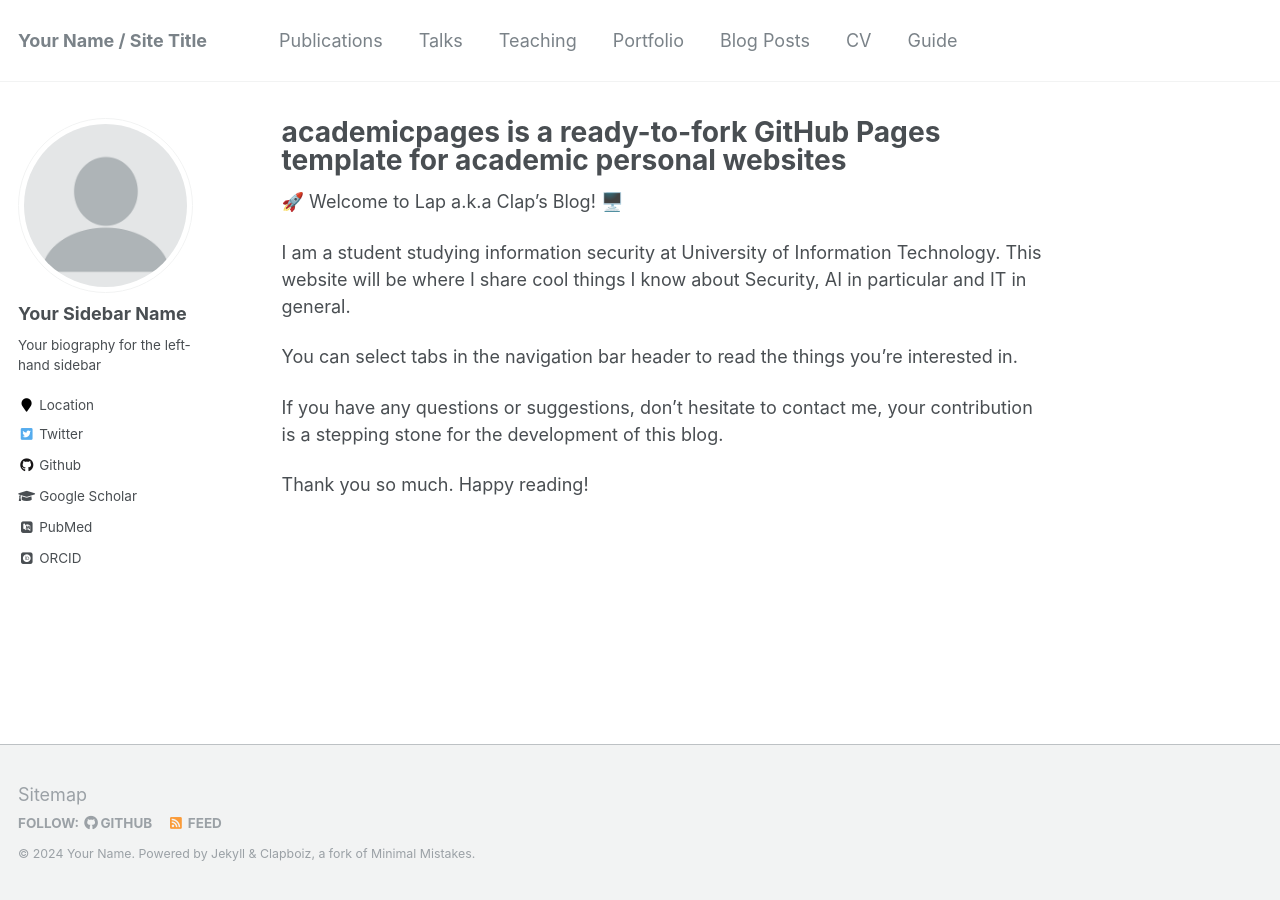
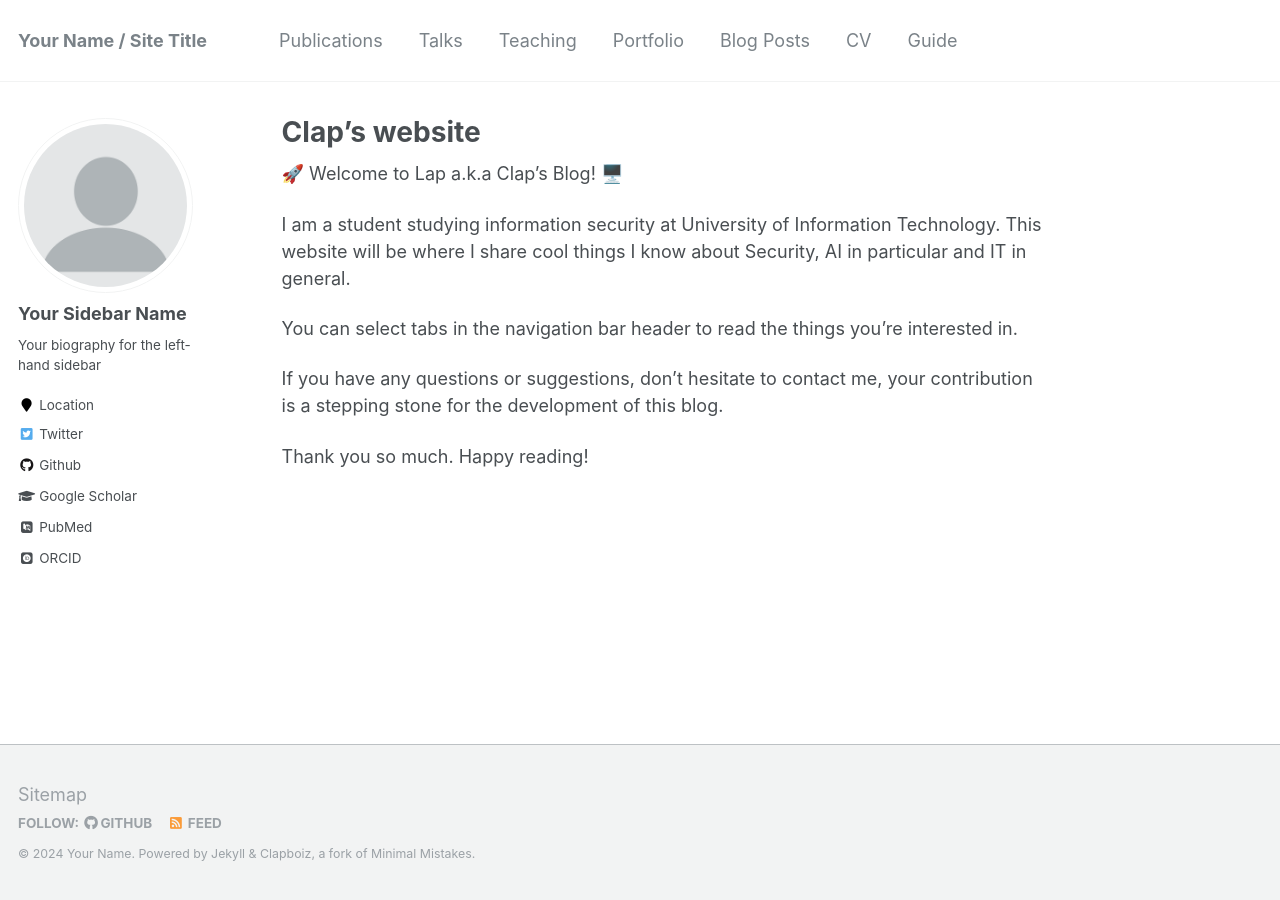
Before and after one commit to Clapboiz/Clapboiz.github.io, a Jekyll site: the page built from _pages/about.md, in a window 1280 px wide. Built offline with Jekyll 4.4.1, drawn with Linux system fonts in a browser that asks for light colours; some web fonts are replaced.

```diff
--- a/_pages/about.md
+++ b/_pages/about.md
@@ -1,6 +1,6 @@
 ---
 permalink: /
-title: "academicpages is a ready-to-fork GitHub Pages template for academic personal websites"
+title: "Clap's website"
 excerpt: "About me"
 author_profile: true
 redirect_from:
--- a/_pages/portfolio.html
+++ b/_pages/portfolio.html
@@ -1,4 +1,4 @@
----
+<!-- ---
 layout: archive
 title: "Portfolio"
 permalink: /portfolio/
@@ -11,3 +11,4 @@
 {% for post in site.portfolio %}
   {% include archive-single.html %}
 {% endfor %}
+ -->
--- a/_portfolio/portfolio-2.html
+++ b/_portfolio/portfolio-2.html
@@ -1,7 +1,7 @@
----
+<!-- ---
 title: "Portfolio item number 2"
 excerpt: "Short description of portfolio item number 2 <br/><img src='/images/500x300.png'>"
 collection: portfolio
 ---
 
-This is an item in your portfolio. It can be have images or nice text. If you name the file .md, it will be parsed as markdown. If you name the file .html, it will be parsed as HTML.
+This is an item in your portfolio. It can be have images or nice text. If you name the file .md, it will be parsed as markdown. If you name the file .html, it will be parsed as HTML.  -->
```
Also changed, not shown: _portfolio/portfolio-1.md (+2 -2 lines).
